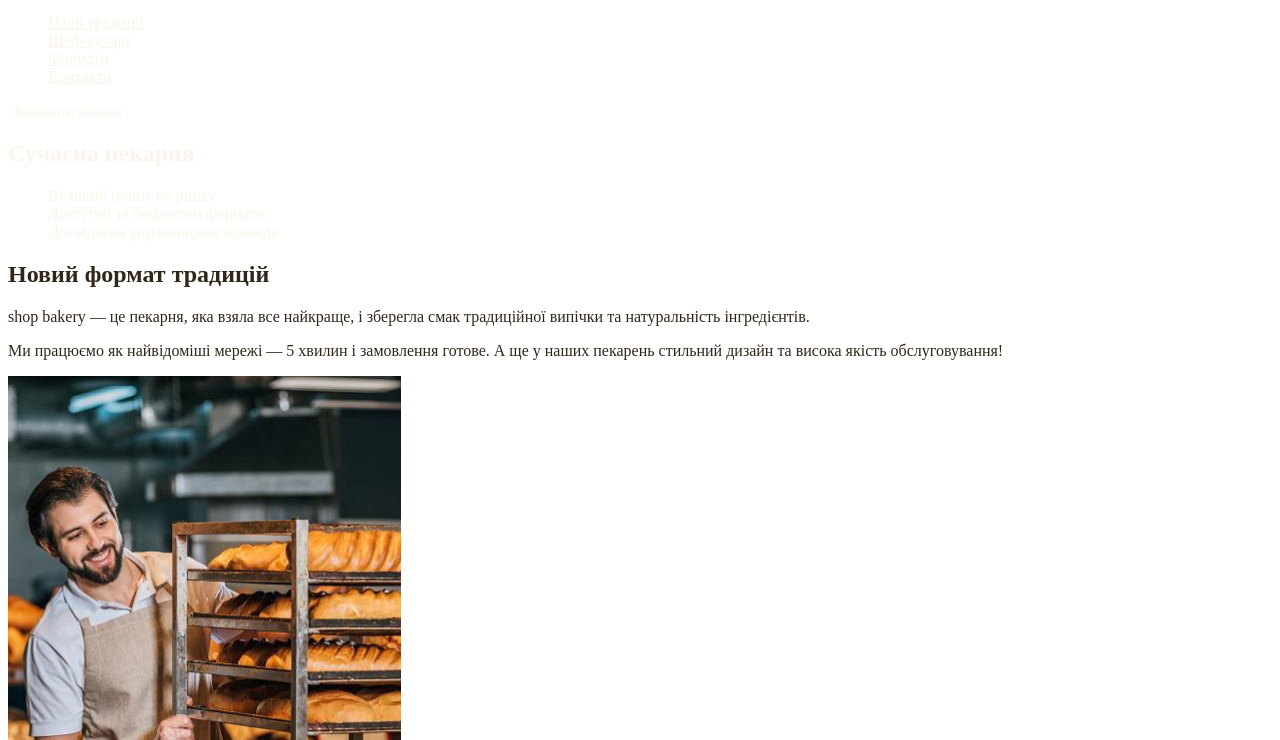
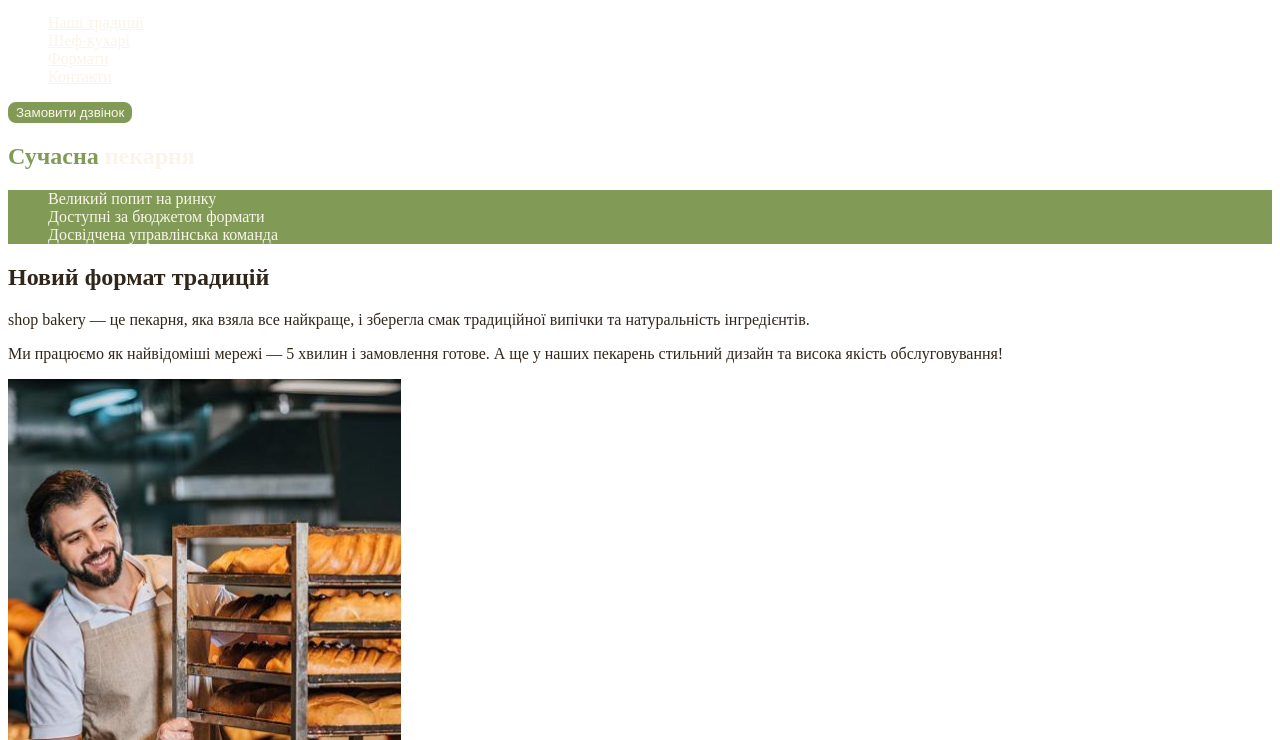
Before and after one commit to Marija-iln/genius-project, a plain HTML site: page index.html in a window 1280 px wide. Shown: the part 60-800 px from the top of the page. Drawn offline with Linux system fonts and the light colour scheme.

Commit message:
Modul 5*. Add styles.css and css variables

```diff
--- a/css/style.css
+++ b/css/style.css
@@ -17,8 +17,8 @@ ul {
 /*Button*/
 .button {
     color: var(--color-primary-light);
-    background-color: var(--color-brand);
-    border: 2px solid var(--color-brand);
+    background-color: var(--color-brand-light);
+    border: 2px solid var(--color-brand-light);
     border-radius: 8px;
     cursor: pointer;
 }
@@ -34,7 +34,7 @@ ul {
 }
 
 .link:hover {
-    color: var(--color-brand);
+    color: var(--color-brand-light);
 }
 
 /*Hero section*/
@@ -42,14 +42,14 @@ ul {
     color: var(--color-primary-light);
 }
 
-.hero-title accent {
-    color: var(--color-brand);
+.hero-title .accent {
+    color: var(--color-brand-light);
 }
 
 /*Advantages section*/
 .advantages-list {
     color: var(--color-primary-light);
-    background-color: var(--color-brand);
+    background-color: var(--color-brand-light);
 }
 
 .section-title .accent {
```
